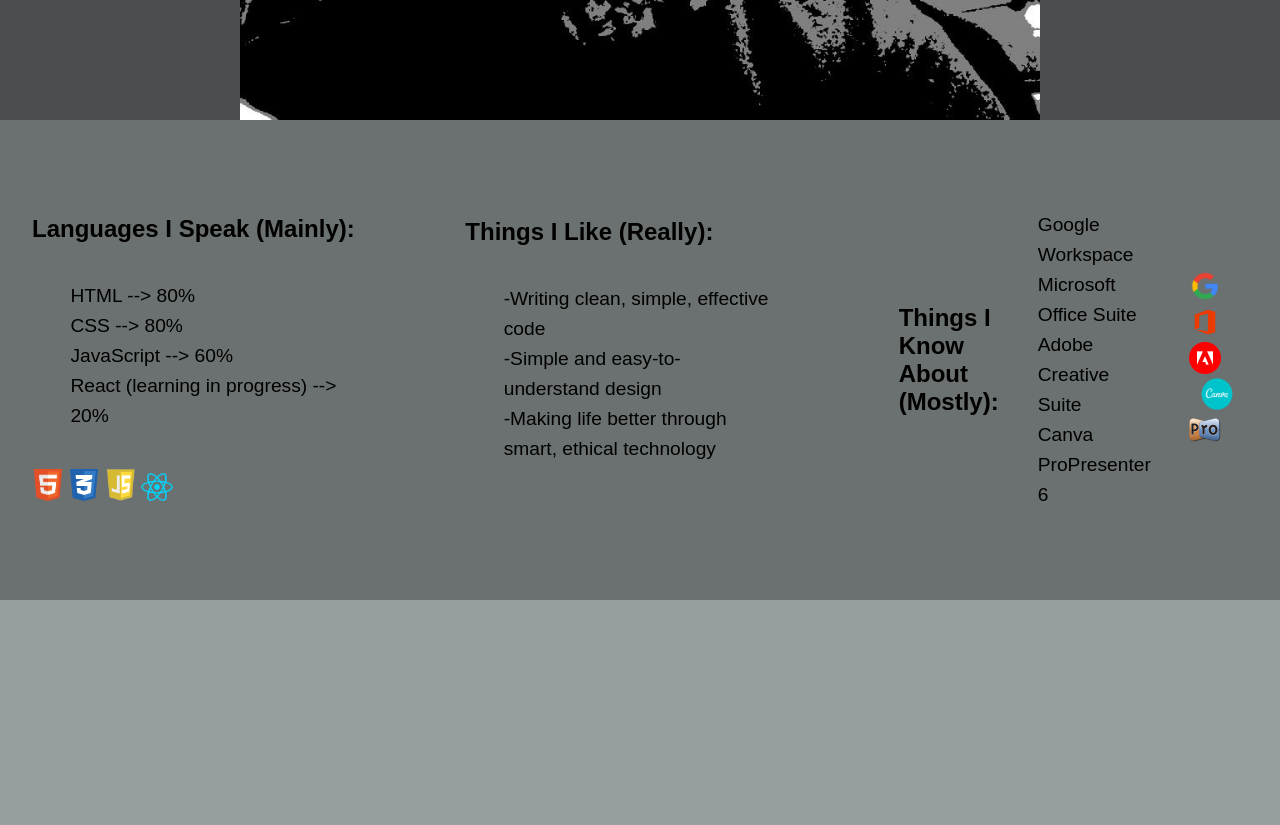
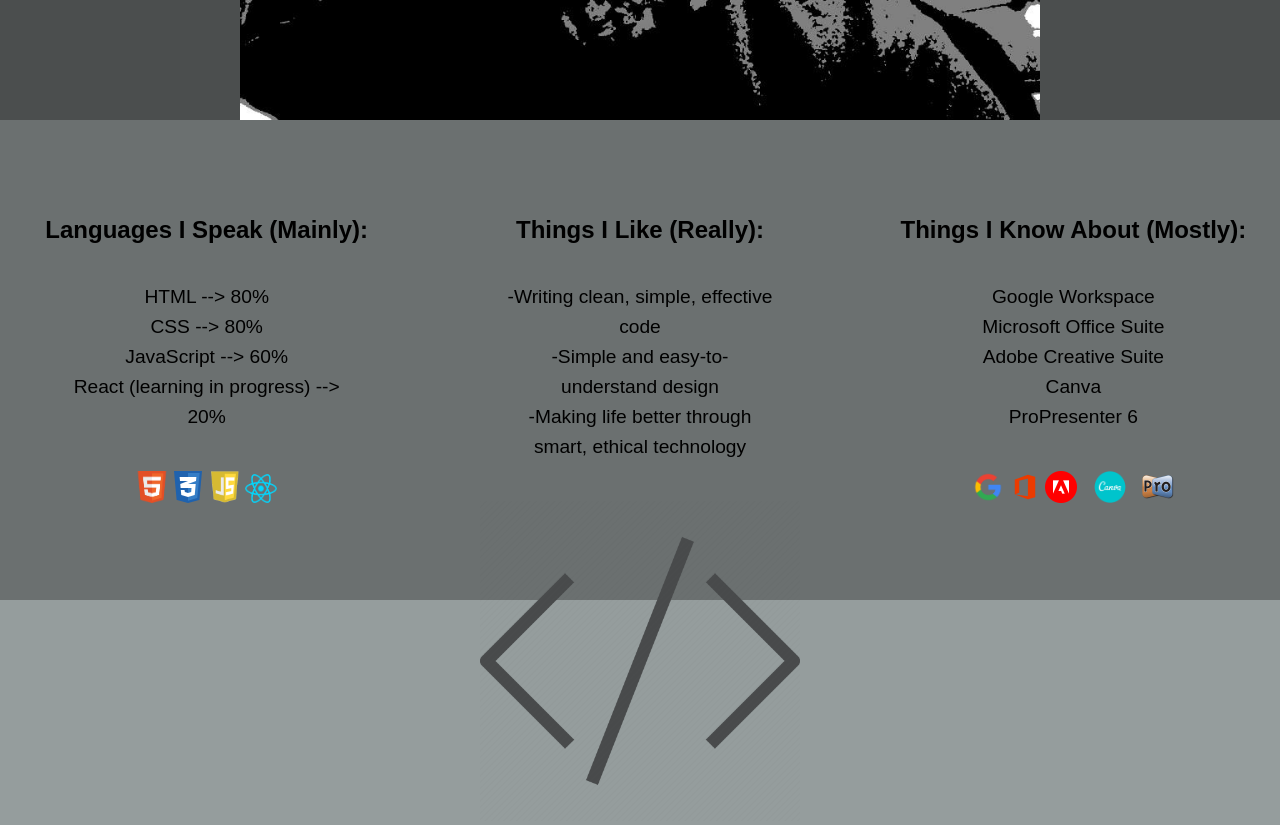
Before and after one commit to pandmbake/portfolio-2.0, a plain HTML site: page index.html in a window 1280 px wide. Shown: the part 1320-2145 px from the top of the page. Drawn offline with Linux system fonts and the light colour scheme.

Commit message:
add coding graphic and fix columns

```diff
--- a/index.html
+++ b/index.html
@@ -10,11 +10,14 @@
 <body>
     <Section>
         <div class="top">
+            <div class="opacity">
+            <img class="coding-png" src="2609250.png"></div>
             <h1 class="landing-big">Hi. I'm Paul.</h1>
             <p></p>
             <h2 class="landing-not-so-big">I'm a Front-End Developer.</h2>
             <p></p>
             <h3 class="smaller">I'm glad you stopped by.</h3>
+
         </div>
     </Section>
 
@@ -43,10 +46,11 @@
         </div>
 
         <div class="column-middle">
-            <div class="column-align">
             <h2 class="like">Things I Like (Really):</h2>
             <p>-Writing clean, simple, effective code<br>-Simple and easy-to-understand design<br>-Making life
-            better through smart, ethical technology</p></div>
+            better through smart, ethical technology</p>
+            <img class="coding-png-middle" src="2609250.png"></div>
+
         </div>
 
         <div class="column-right">
--- a/script.js
+++ b/script.js
@@ -5,5 +5,6 @@ var d = document.getElementById('banner-middle-add');
 
 function change() {
     b.style.display = "block";
+    x.style.width ="30em";
 
 }
--- a/style.css
+++ b/style.css
@@ -11,6 +11,20 @@
     cursor: url("Screenshot 2022-07-24 124659.png"), auto;
     color: white;
     display: block;
+
+}
+
+.opacity {
+  display: flex;
+  justify-content: center;
+}
+
+.coding-png {
+  width: 50em;
+  height: auto;
+  position: absolute;
+  opacity: 0.2;
+  margin-top: 5em;
 
 }
 
@@ -73,7 +87,7 @@
     display: grid;
     grid-template-columns: 1fr 1fr 1fr;
     gap: 20px;
-    justify-content: center;
+
 }
 
 p {
@@ -85,23 +99,29 @@ p {
 
 .column-left {
     padding: 2em;
-    display: flex;
-    align-items: center;
-    justify-items: center;
+    text-align: center;
+    margin-top: 4em;
 
   }
 
 .column-middle {
     padding: 2em;
-    display: flex;
-    align-items: center;
+    text-align: center;
+    margin-top: 4em;
 
   }
 
+  .coding-png-middle {
+    width: 20em;
+    height: auto;
+  }
+
+
 .column-right {
     padding: 2em;
-    display: flex;
-    align-items: center;
+    text-align: center;
+    margin-top: 4em;
+
   }
 
 .icon {
```
Also changed, not shown: 2609250.png (added).
